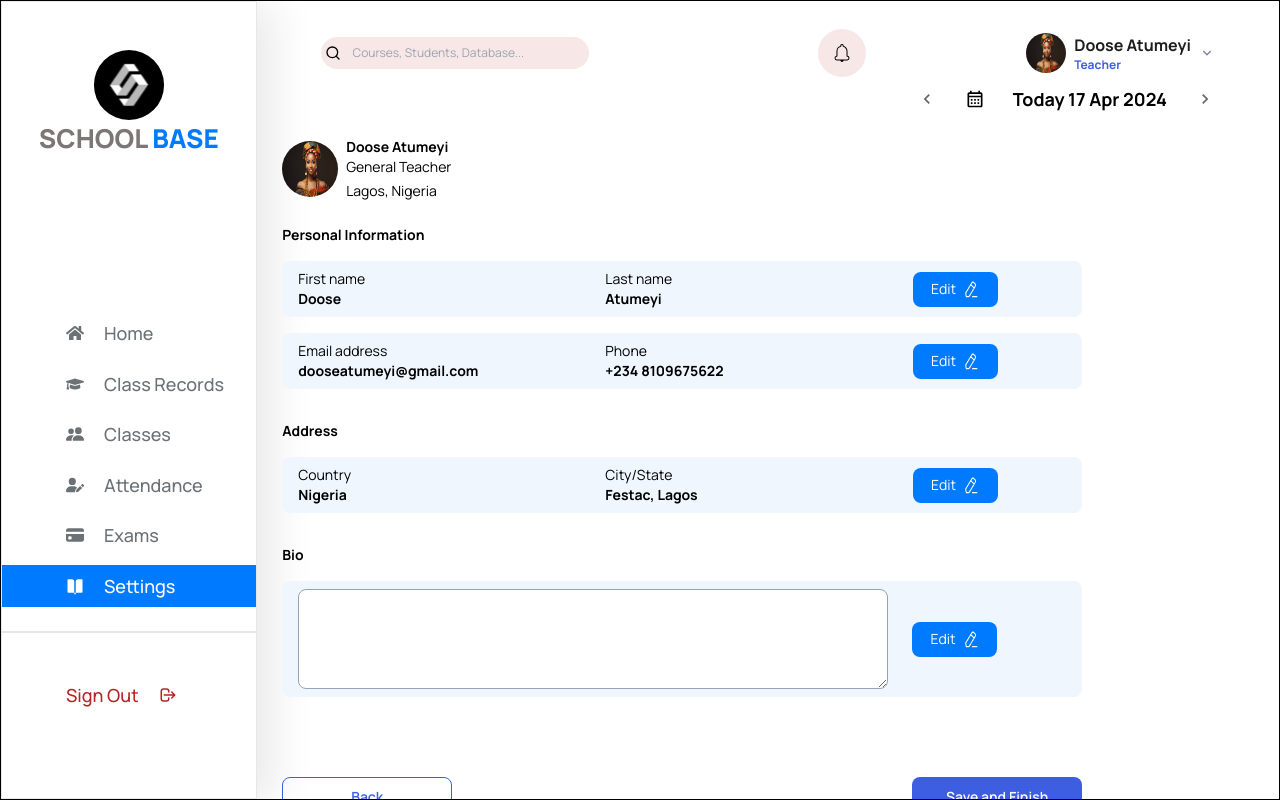
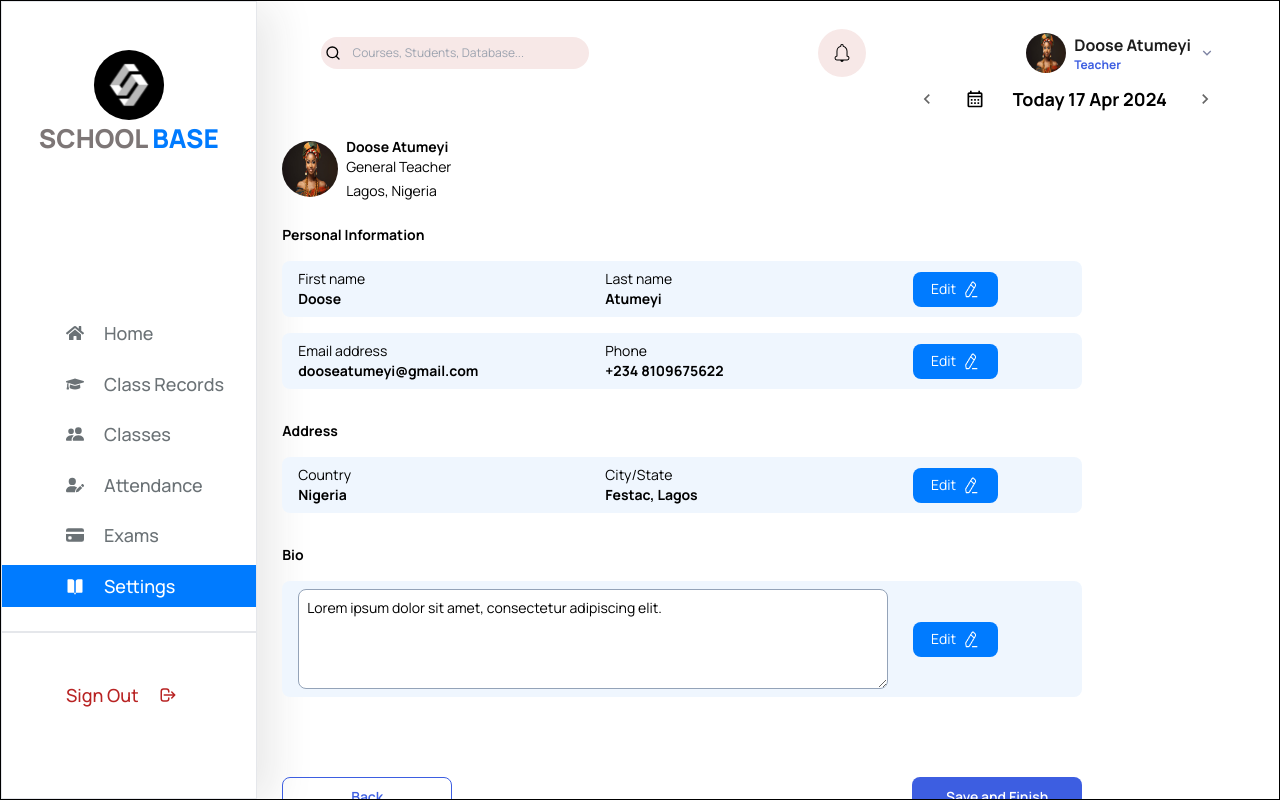
Before and after one commit to claire256/SchoolBaseProject, a React (Vite) app: page /teacher/dashboard/settings in a window 1280 px wide. Built offline with nearby package versions, Linux system fonts and the light colour scheme.

Commit message:
Edit state update

```diff
--- a/src/components/teachers-dashboard/Settings.jsx
+++ b/src/components/teachers-dashboard/Settings.jsx
@@ -14,11 +14,13 @@ const Settings = () => {
   const [contactEmailEditableValue, setContactEmailEditableValue] = useState('');
   const [contactPhoneEditableValue, setContactPhoneEditableValue] = useState('');
   const [cityEditableValue, setCityEditableValue] = useState('');
-  const [bioEditableValue, setBioEditableValue] = useState('');
   const [addressEditableValue, setAddressEditableValue] = useState('');
   const [namesEditable, setNamesEditable] = useState(false);
   const [contactEditable, setContactEditable] = useState(false);
   const [addressEditable, setAddressEditable] = useState(false);
+  const [bioEditable, setBioEditable] = useState(false);
+  const [bioContent, setBioContent] = useState('Lorem ipsum dolor sit amet, consectetur adipiscing elit.');
+
 
 
   {/* function to cancle and delete values of invalid profile edit*/ }
@@ -36,18 +38,20 @@ const Settings = () => {
     } else if (fieldName === 'city && state') {
       setCityEditableValue('');
     } else if (fieldName === 'bio') {
-      setBioEditableValue('');
+      setBioEditable('');
     }
 
     setNamesEditable(false); // Revert to initial state
     setContactEditable(false); // Revert to initial state
     setAddressEditable(false); // Revert to initial state
+    setBioEditable(false); // Revert to initial state
   };
 
   const save = () => {
     setNamesEditable(false);
     setContactEditable(false);
     setAddressEditable(false);
+    setBioEditable(false)
   }
 
   return (
@@ -177,19 +181,29 @@ const Settings = () => {
                 </div>
               </div>
 
-
+              {/* Bio with Edit button */}
               <div className='mt-8 text-sm font-bold'>Bio</div>
-              <div className="mt-4 w-[800px] flex flex-row items-center justify-start py-2 px-4 rounded-lg" style={{ backgroundColor: '#EFF6FE' }}>
-                <textarea className="w-[590px] h-[100px] border border-slate-400 rounded-lg text-sm p-2">
-                </textarea>
-                <div className="w-[85px] h-[35px] flex flex-row items-center justify-center rounded-lg text-white text-sm ml-6" style={{ backgroundColor: '#007BFF' }}>
+              <div className="mt-4 w-[800px] flex-row items-center justify-start py-2 px-4 rounded-lg" style={{ backgroundColor: '#EFF6FE', display: bioEditable ? 'none' : 'flex' }}>
+                <div className="flex flex-col items-start justify-start w-[80%]">
+                  <textarea className="w-[590px] h-[100px] border border-slate-400 rounded-lg text-sm p-2">{bioContent}</textarea>
+                </div>
+                <div className="w-[85px] h-[35px] flex flex-row items-center justify-center rounded-lg text-white text-sm cursor-pointer" style={{ backgroundColor: '#007BFF' }} onClick={() => { setBioEditable(true); }}>
                   Edit
                   <img className='ml-2' src={Edit} alt="edit image" />
-
                 </div>
-
               </div>
 
+              {/* Bio with Textarea */}
+              <div className="mt-4 w-[800px] flex flex-row items-center justify-start py-2 px-4 rounded-lg" style={{ backgroundColor: '#EFF6FE', display: bioEditable ? 'flex' : 'none' }}>
+                <textarea
+                  className="w-[590px] h-[100px] border border-slate-400 rounded-lg text-sm p-2"
+                  value={bioContent} onChange={(e) => setBioContent(e.target.value)}></textarea>
+                <img
+                  className="ml-4 w-4 h-4 cursor-pointer"
+                  src={closeVectorImage} alt="Close Vector Image" onClick={() => cancelEdit('bio')} />
+              </div>
+
+              {/* save section*/}
               <div className="mt-20 flex flex-row items-center justify-between w-full">
                 <div className="w-[170px] h-[40px] border flex flex-row items-center justify-center rounded-lg font-semibold text-sm cursor-pointer" style={{ borderColor: "#3D5EE1", color: "#3D5EE1" }} onClick={() => { save(); }}>Back</div>
                 <div className="w-[170px] h-[40px] text-white flex flex-row items-center justify-center rounded-lg font-semibold text-sm cursor-pointer" style={{ backgroundColor: "#3D5EE1" }}>Save and Finish</div>
```
